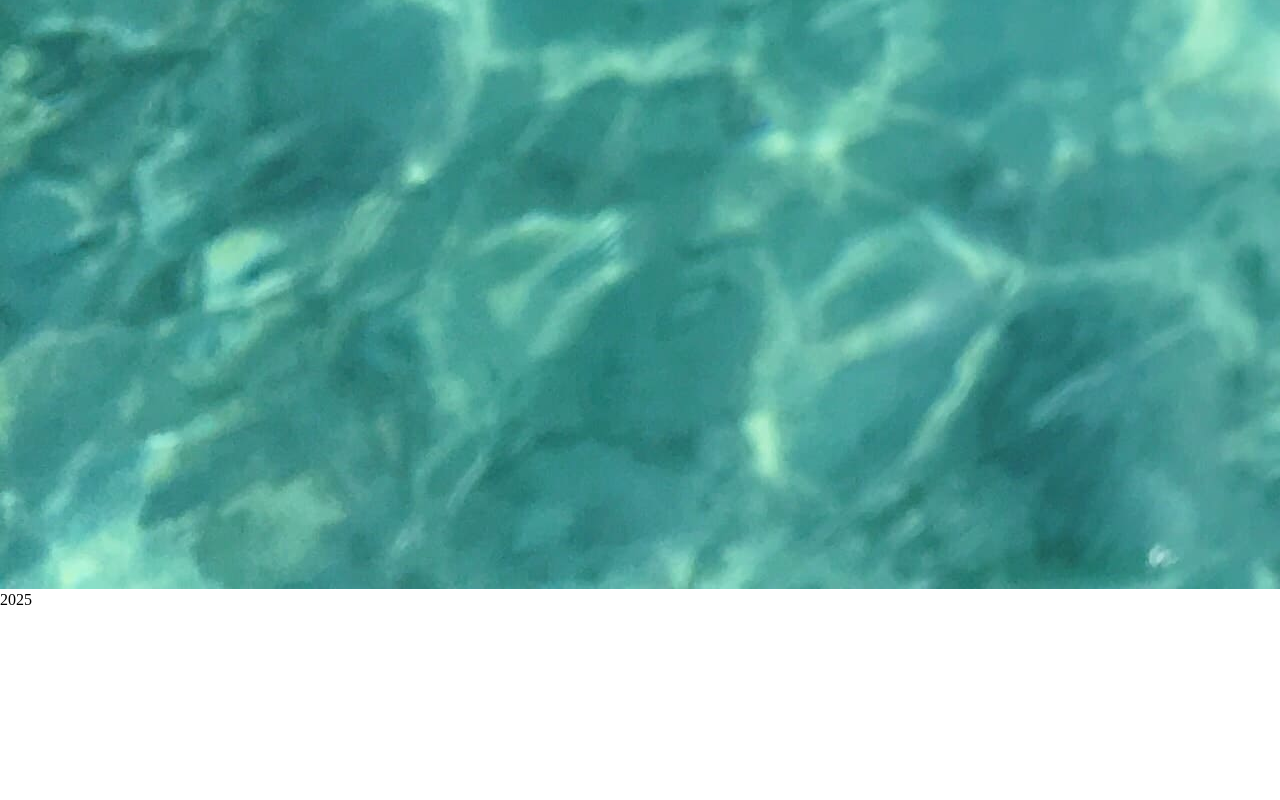
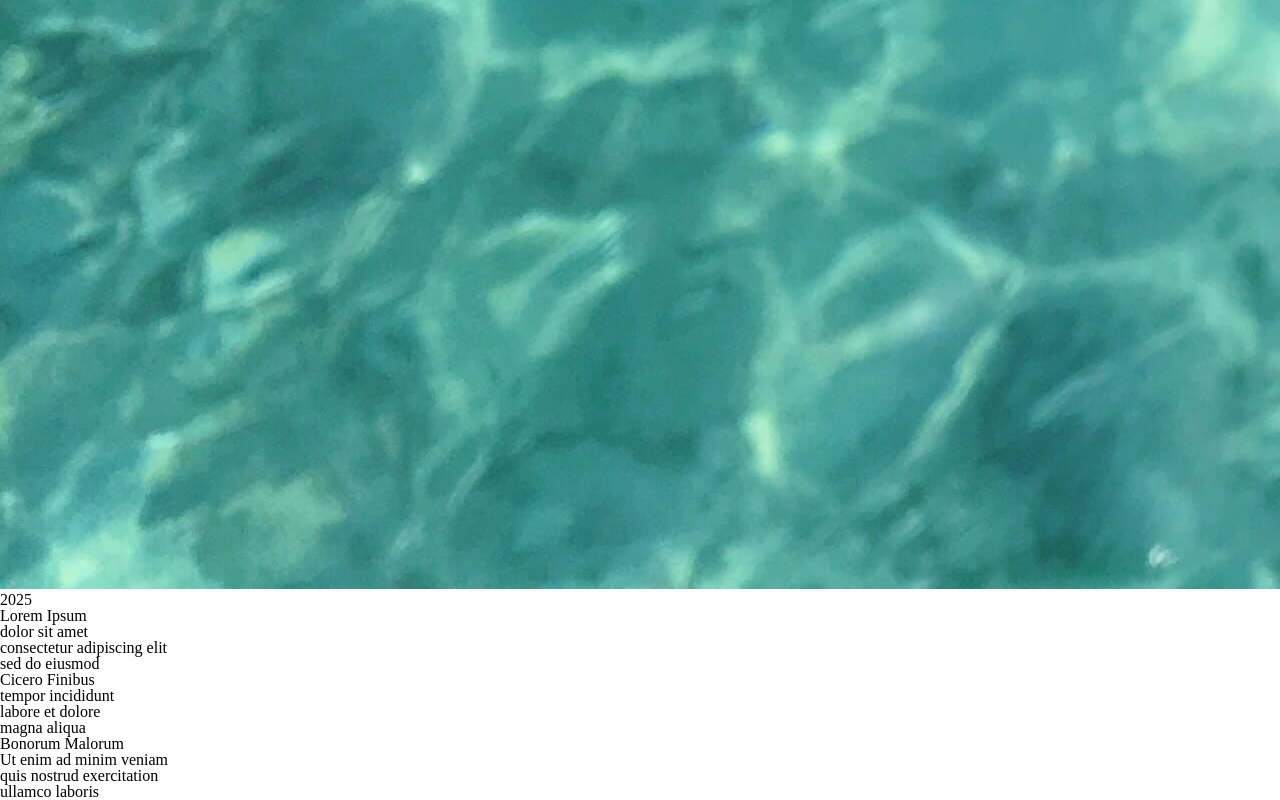
Before and after one commit to PixelsAndCookies/lets-go-to-the-summer, a React (Vite) app: page / in a window 1280 px wide. Shown: the part 5526-6326 px from the top of the page. Before the commit the page ends 6134 px from the top, so only its background shows below. Built offline with nearby package versions, Linux system fonts and the light colour scheme.

Commit message:
adding Footer route

```diff
--- a/src/App.jsx
+++ b/src/App.jsx
@@ -2,6 +2,7 @@ import { Routes, Route } from 'react-router-dom'
 import { Header } from './components/Header/Header.jsx'
 import { Home } from './pages/Home/Home.jsx'
 import { Holiday } from './pages/Holiday/Holiday.jsx'
+import { Footer } from './components/Footer/Footer.jsx'
 import './style/main.css'
 
 export default function App() {
@@ -12,6 +13,7 @@ export default function App() {
                 <Route path="/" element={<Home />} />
                 <Route path="/holiday" element={<Holiday />} />
             </Routes>
+            <Footer />
         </div>
     )
 }
```
